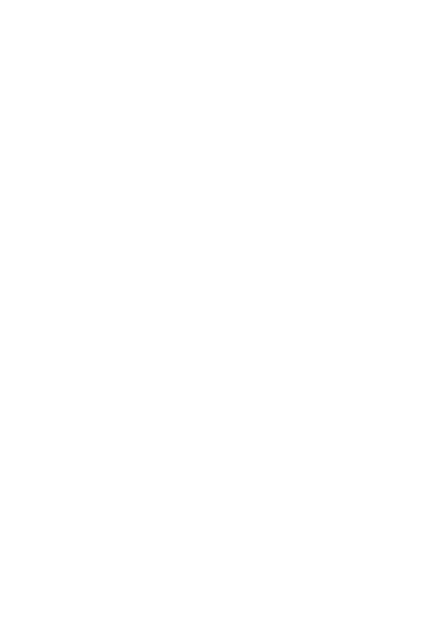
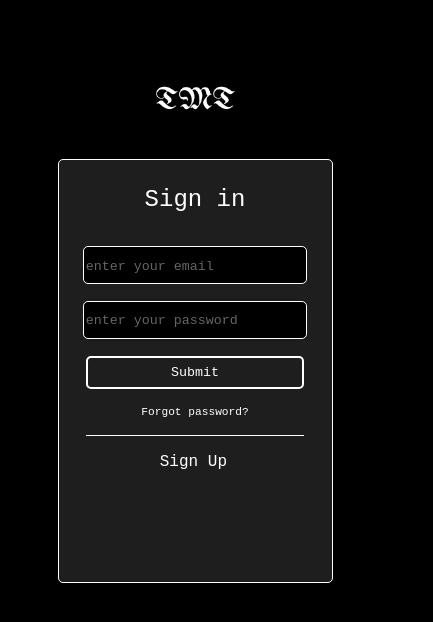
Before and after one commit to lordmelo/Sign_In, a plain HTML site: page index.html in a window 390 px wide. Shown: the whole page, 433 px wide, since content can reach past the window. Drawn offline with Linux system fonts and the light colour scheme.

Commit message:
Smartphone Interface Only

```diff
--- a/index.html
+++ b/index.html
@@ -3,9 +3,20 @@
 <head>
     <meta charset="UTF-8">
     <meta name="viewport" content="width=device-width, initial-scale=1.0">
-    <title>Document</title>
+    <title>Sign In</title>
+    <link rel="stylesheet" href="style.css">
 </head>
 <body>
-
+    <main>
+        <img src="TMT.png" alt="website logo">
+        <form>
+            <p>Sign in</p>
+            <input type="email" id="email" name="email" placeholder="enter your email">
+            <input type="password" id="password" name="password" placeholder="enter your password">
+            <input type="submit" id="submit" placeholder="Log in">
+            <p id="forgot_password">Forgot password?</p>
+            <a>Sign Up</a>
+        </form>
+    </main>
 </body>
 </html>
--- /dev/null
+++ b/style.css
@@ -0,0 +1,91 @@
+:root{
+    --main_font: 'Courier New';
+}
+
+html{
+    width: 100%;
+    height: 100vh;
+    overflow: hidden;
+    font-family: var(--main_font);
+}
+body{
+    width: 100%;
+    height: 100%;
+    margin: auto;
+    background-color: black;
+}
+
+img{
+    display: block;
+    position: relative;
+    width: 30%;
+    height: 30%;
+    margin-left: auto;
+    margin-right: auto;
+    top: 5vh;
+    z-index: 1;
+}
+
+form{
+    width: 70%;
+    height: 50vh;
+    border: 1px solid white;
+    border-radius: 5px;
+    margin: auto;
+    position: relative;
+    top: 5vh;
+    background-color: rgb(30, 30, 30);
+
+    p{
+        text-align: center;
+        color: white;
+        margin: auto;
+        position: relative;
+        top: 3vh;
+        font-size: 1.5em;
+    }
+
+    input{
+        display: block;
+        width: 80%;
+        height: 8%;
+        margin: auto;
+        margin-top: 2vh;
+        position: relative;
+        top: 5vh;
+        color: white;
+        border-radius: 5px;
+        background-color: black;
+        border: 1px solid white;
+    }
+
+    #submit{
+        border: 2px solid white;
+        background-color: rgba(255, 255, 255, 0);
+        color: rgb(255, 255, 255);
+        font-family: var(--main_font);
+    }
+    #forgot_password{
+        font-size: 0.7em;
+        color: white;
+        position: relative;
+        top: 6vh;
+        padding-top: 1vh;
+        padding-bottom: 2vh;
+        width: 80%;
+        border-bottom: 1px solid white;
+    }
+
+    a{
+        display: block;
+        position: relative;
+        top: 8vh;
+        left: 12vh;
+        color: rgb(255, 255, 255);
+    }
+}
+
+input::placeholder{
+    font-family: var(--main_font);
+    color: rgb(101, 101, 101);
+}
```
Also changed, not shown: TMT.png (added).
